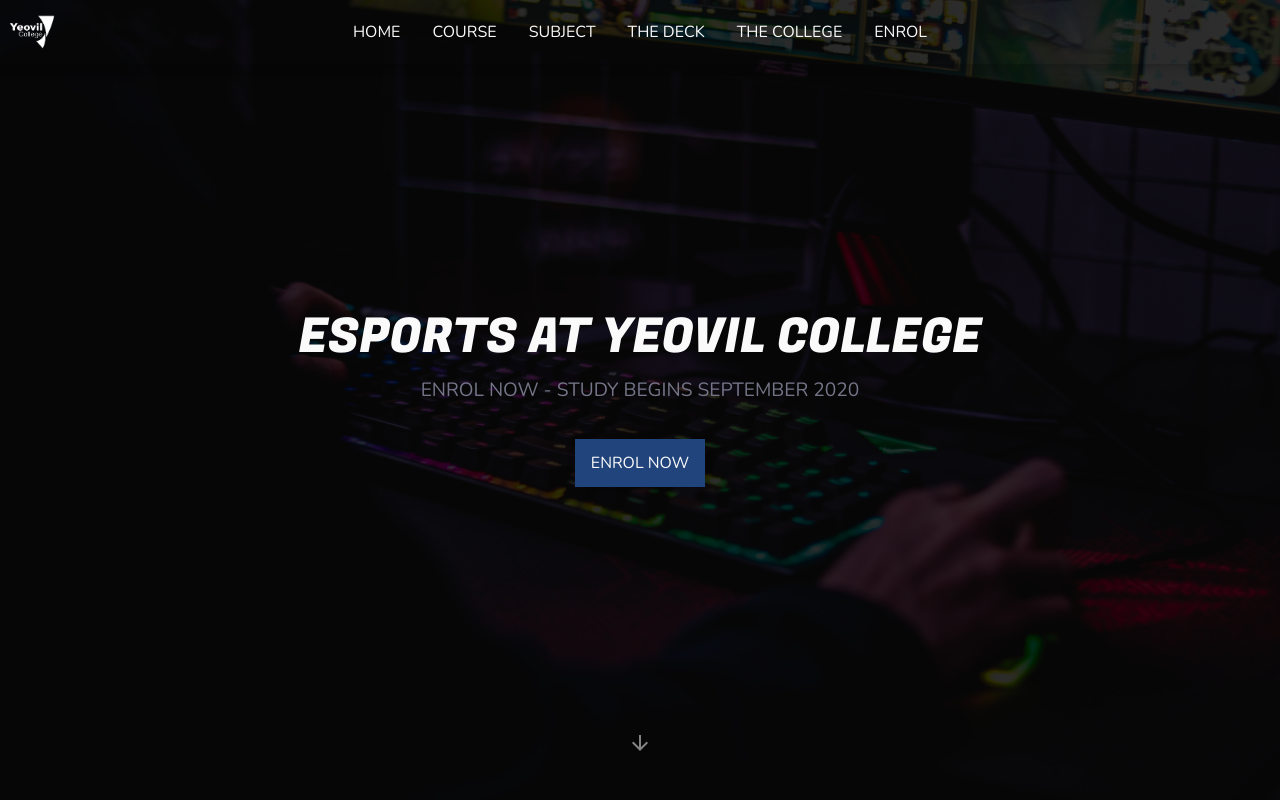
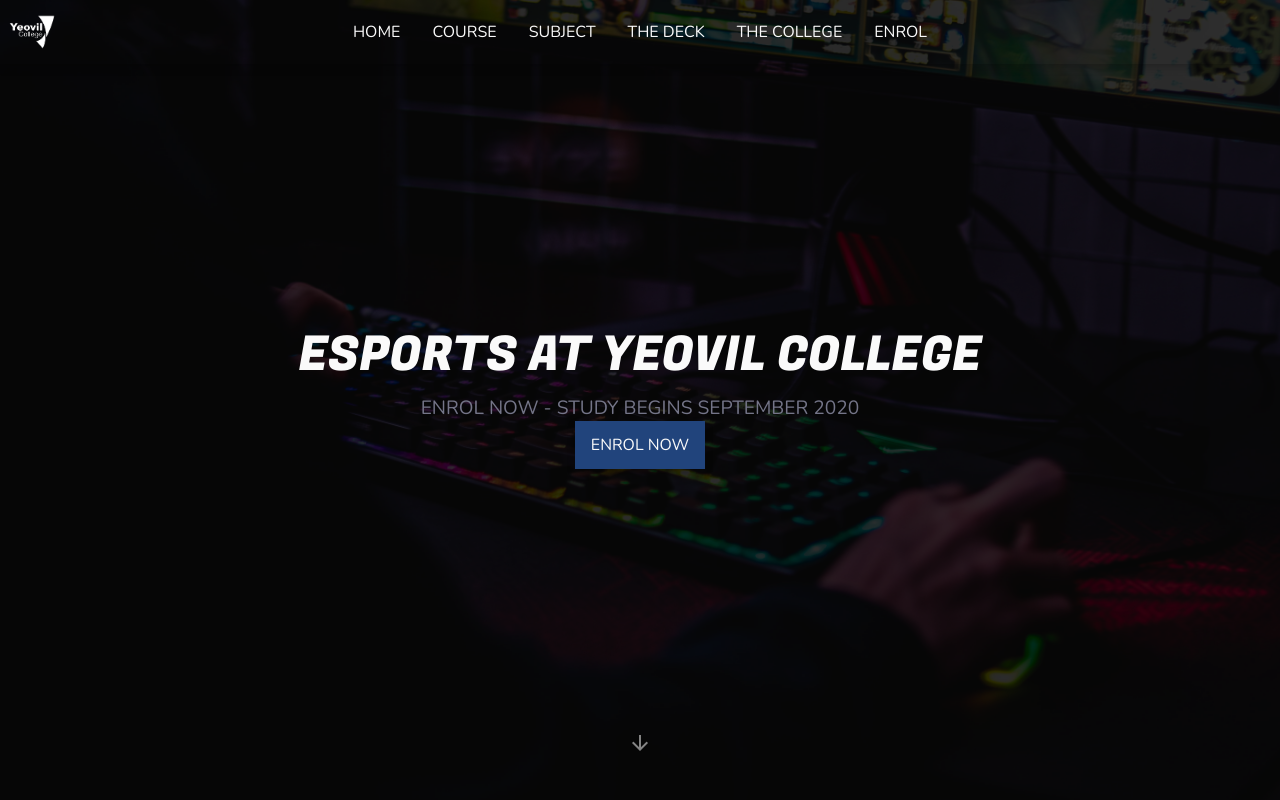
Before and after one commit to transiient/yeovil-college-esports, a React (Create React App) app: page / in a window 1280 px wide. Shown: the top 800 px of the page. Built offline with nearby package versions, Linux system fonts and the light colour scheme.

Commit message:
fix: fix style declaration

```diff
--- a/src/components/LinkButton.js
+++ b/src/components/LinkButton.js
@@ -15,7 +15,7 @@ function LinkButton(props) {
     }
 
     return (
-        <div className={classnames(cn.container, _colourClass, props.className)}>
+        <div className={classnames(cn.container, _colourClass, props.classNames)}>
             <a href={props.href} rel="noopener noreferrer" target={props.newtab ? "_blank" : ""}>
                 {props.children}
             </a>
```
